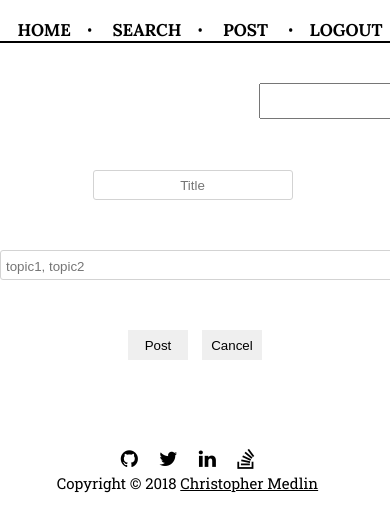
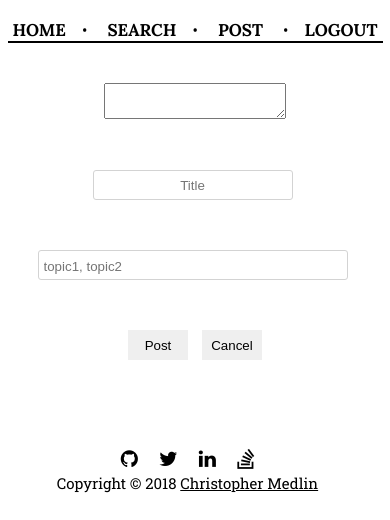
Before and after one commit to christopherjmedlin/blog, a Flask app: page /post/new in a window 390 px wide; the page is wider, and only the part inside the window is pictured. Shown: the top 520 px of that part. Run offline with Flask 2, Linux system fonts and the light colour scheme; the visitor is signed in with stand-in values (Sample User, id 1); some libraries are stand-ins or nearby versions.

Commit message:
Add media queries for mobile

```diff
--- a/blog/static/style/base.css
+++ b/blog/static/style/base.css
@@ -109,3 +109,9 @@ a {
 #post-content {
     text-align: left;
 }
+
+@media only screen and (max-width: 450px) {
+    .navbar-nav ul {
+        width: 375px;
+    }
+}
--- a/blog/static/style/new-post.css
+++ b/blog/static/style/new-post.css
@@ -68,3 +68,14 @@ button:active {
 .title-input {
     text-align: center;
 }
+
+@media only screen and (max-width: 700px) {
+    #markdown-editor .container {
+        display: inline-block;
+        width: 310px;
+    }
+
+    .topics {
+        width: 310px !important;
+    }
+}
--- a/blog/static/style/posts-list.css
+++ b/blog/static/style/posts-list.css
@@ -49,8 +49,10 @@
     margin-bottom: 20px;
 }
 
-.post-content-right.alt {
-    width: 500px !important;
+@media only screen and (min-width: 600px) {
+    .post-content-right.alt {
+        width: 500px !important;
+    }
 }
 
 .post-content-right.alt .content-preview {
@@ -69,3 +71,17 @@ h2 {
     text-align: center;
     margin: 40px;
 }
+
+@media only screen and (max-width: 600px) {
+    #posts-list {
+        width: 300px;
+    }
+
+    .post-content-left {
+        display: none;
+    }
+
+    .post-content-right {
+        width: 300px !important;
+    }
+}
--- a/blog/templates/base.html
+++ b/blog/templates/base.html
@@ -17,6 +17,8 @@
         <link rel="stylesheet" href="https://maxcdn.bootstrapcdn.com/font-awesome/4.7.0/css/font-awesome.min.css">
 
         <link rel="shortcut icon" href="{{ url_for('static', filename='favicon.ico') }}">
+
+        <meta name="viewport" content="width=device-width, initial-scale=1">
     </head>
 
     <body>
```
